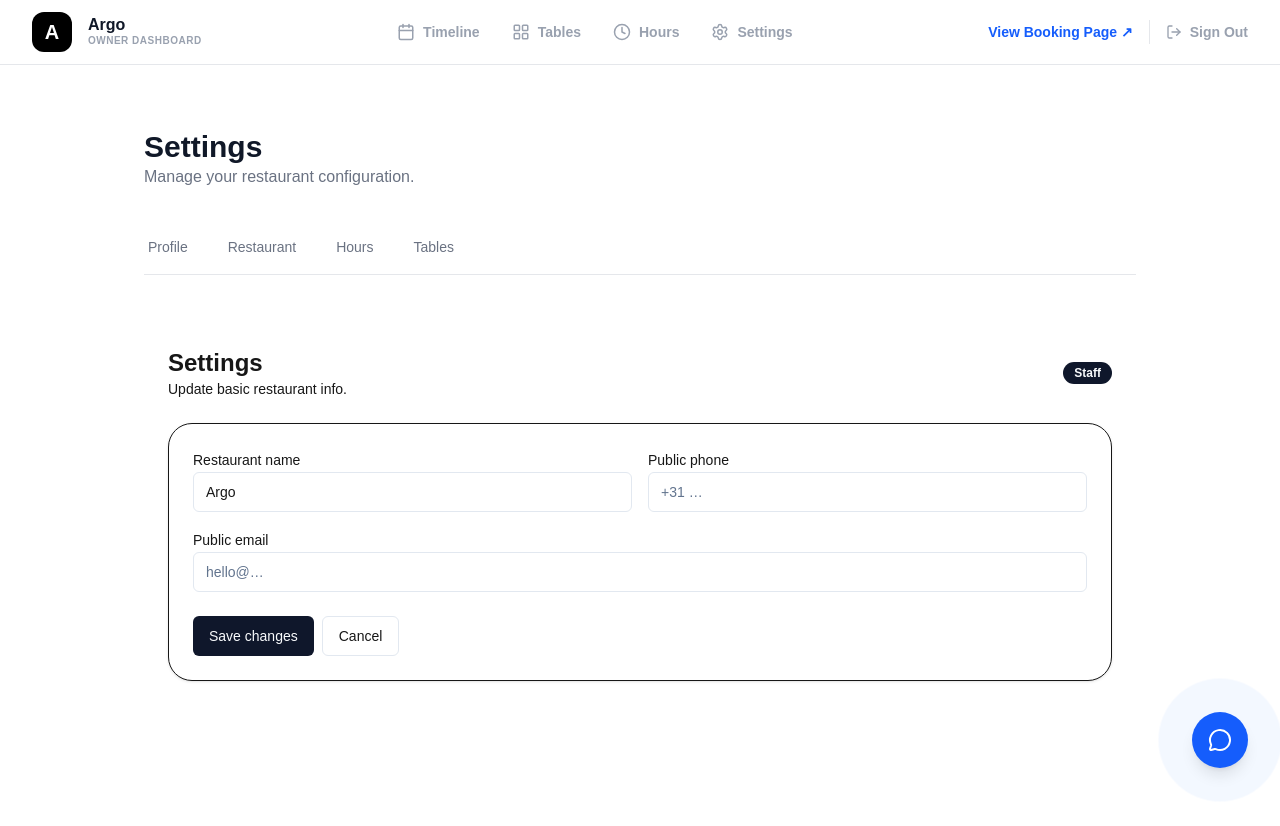
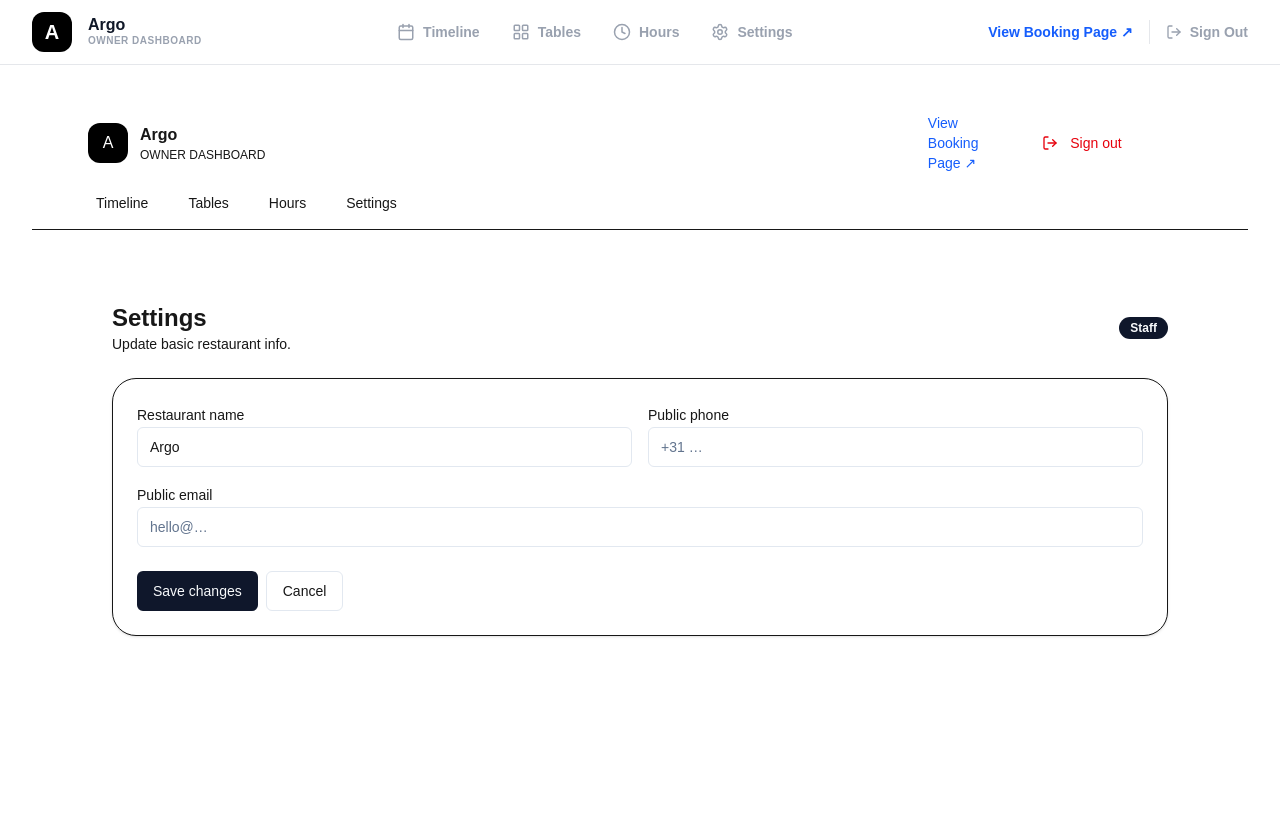
Before and after one commit to themosgr95/restaurant-booking, a Next.js app: page /staff/dashboard/settings in a window 1280 px wide. Shown: the top 826 px of the page. Built offline with nearby package versions, Linux system fonts and the light colour scheme.

Commit message:
timeline fix

```diff
--- a/src/app/staff/dashboard/settings/layout.tsx
+++ b/src/app/staff/dashboard/settings/layout.tsx
@@ -1,71 +1,55 @@
-"use client";
+import Link from "next/link";
+import { ReactNode } from "react";
+import SignOutBtn from "../sign-out-btn";
 
-import Link from "next/link";
-import { usePathname } from "next/navigation";
-import { MessageCircle } from "lucide-react"; // Make sure you have lucide-react installed
+type Props = { children: ReactNode };
 
-const tabs = [
-  { name: "Profile", href: "/staff/dashboard/settings/profile" },
-  { name: "Restaurant", href: "/staff/dashboard/settings/restaurant" },
-  { name: "Hours", href: "/staff/dashboard/settings/hours" },
-  { name: "Tables", href: "/staff/dashboard/tables" },
+const nav = [
+  { label: "Timeline", href: "/staff/dashboard" }, // ✅ important!
+  { label: "Tables", href: "/staff/dashboard/tables" },
+  { label: "Hours", href: "/staff/dashboard/settings/hours" },
+  { label: "Settings", href: "/staff/dashboard/settings" },
 ];
 
-export default function SettingsLayout({ children }: { children: React.ReactNode }) {
-  const pathname = usePathname();
+export default function DashboardLayout({ children }: Props) {
+  return (
+    <div className="min-h-screen bg-white">
+      <header className="border-b">
+        <div className="mx-auto flex max-w-6xl items-center justify-between px-6 py-4">
+          <div className="flex items-center gap-3">
+            <div className="grid h-10 w-10 place-items-center rounded-xl bg-black text-white">
+              A
+            </div>
+            <div className="leading-tight">
+              <div className="text-base font-semibold">Argo</div>
+              <div className="text-xs text-muted-foreground">OWNER DASHBOARD</div>
+            </div>
+          </div>
 
-  return (
-    <div className="max-w-5xl mx-auto py-8 px-4 relative min-h-screen">
-      <div className="mb-8">
-        <h1 className="text-3xl font-black text-gray-900">Settings</h1>
-        <p className="text-gray-500">Manage your restaurant configuration.</p>
-      </div>
+          <div className="flex items-center gap-6 text-sm">
+            <a className="text-blue-600 hover:underline" href="/book/argo">
+              View Booking Page ↗
+            </a>
+            <SignOutBtn />
+          </div>
+        </div>
 
-      {/* Tabs Navigation */}
-      <div className="border-b border-gray-200 mb-8 overflow-x-auto">
-        <nav className="-mb-px flex space-x-8">
-          {tabs.map((tab) => {
-            const isActive = pathname === tab.href;
-            return (
+        <nav className="mx-auto max-w-6xl px-6 pb-3">
+          <div className="flex items-center gap-6 text-sm">
+            {nav.map((item) => (
               <Link
-                key={tab.name}
-                href={tab.href}
-                className={`
-                  whitespace-nowrap py-4 px-1 border-b-2 font-medium text-sm transition-colors
-                  ${
-                    isActive
-                      ? "border-black text-black"
-                      : "border-transparent text-gray-500 hover:text-gray-700 hover:border-gray-300"
-                  }
-                `}
+                key={item.href}
+                href={item.href}
+                className="rounded-md px-2 py-1 text-muted-foreground hover:text-black"
               >
-                {tab.name}
+                {item.label}
               </Link>
-            );
-          })}
+            ))}
+          </div>
         </nav>
-      </div>
+      </header>
 
-      {/* Content Area */}
-      <div className="min-h-[400px]">
-        {children}
-      </div>
-
-      {/* Blinking Support Button */}
-      <div className="fixed bottom-8 right-8 z-50">
-        <button className="relative group">
-            {/* Blinking Ring */}
-            <span className="absolute -inset-1 rounded-full bg-blue-500 opacity-75 animate-ping"></span>
-
-            {/* Button Content */}
-            <div className="relative bg-blue-600 hover:bg-blue-700 text-white p-4 rounded-full shadow-lg flex items-center gap-2 transition-transform hover:scale-105">
-                <MessageCircle size={24} />
-                <span className="font-bold hidden group-hover:block whitespace-nowrap">
-                    Need Help?
-                </span>
-            </div>
-        </button>
-      </div>
+      <main className="mx-auto max-w-6xl px-6 py-8">{children}</main>
     </div>
   );
 }
--- a/src/app/staff/dashboard/timeline/page.tsx
+++ b/src/app/staff/dashboard/timeline/page.tsx
@@ -1,37 +1,5 @@
-// ... imports ...
+import { redirect } from "next/navigation";
 
-export default async function TimelinePage() {
-  // ... session checks ...
-
-  return (
-    <div className="min-h-screen bg-gray-50 flex flex-col">
-      {/* Header Bar */}
-      <header className="bg-white border-b border-gray-200 px-6 py-4 flex items-center justify-between sticky top-0 z-30">
-        <div>
-           <h1 className="text-2xl font-black text-gray-900">Timeline</h1>
-           <p className="text-sm text-gray-500">View bookings flow.</p>
-        </div>
-
-        <div className="flex items-center gap-4">
-            {/* --- RESTORED TURNOVER SETTING --- */}
-            <div className="bg-gray-100 rounded-lg p-1 flex items-center text-sm font-medium">
-                <span className="px-3 text-gray-500">Turnover:</span>
-                <select className="bg-transparent border-none focus:ring-0 text-gray-900 font-bold cursor-pointer py-1">
-                    <option value="60">60 min</option>
-                    <option value="90">90 min</option>
-                    <option value="120">120 min</option>
-                    <option value="auto">Auto</option>
-                </select>
-            </div>
-            {/* ---------------------------------- */}
-
-            <button className="bg-black text-white px-4 py-2 rounded-lg font-bold text-sm">
-                + Walk-in
-            </button>
-        </div>
-      </header>
-
-      {/* ... rest of your timeline content ... */}
-    </div>
-  );
+export default function Page() {
+  redirect("/staff/dashboard");
 }
```
